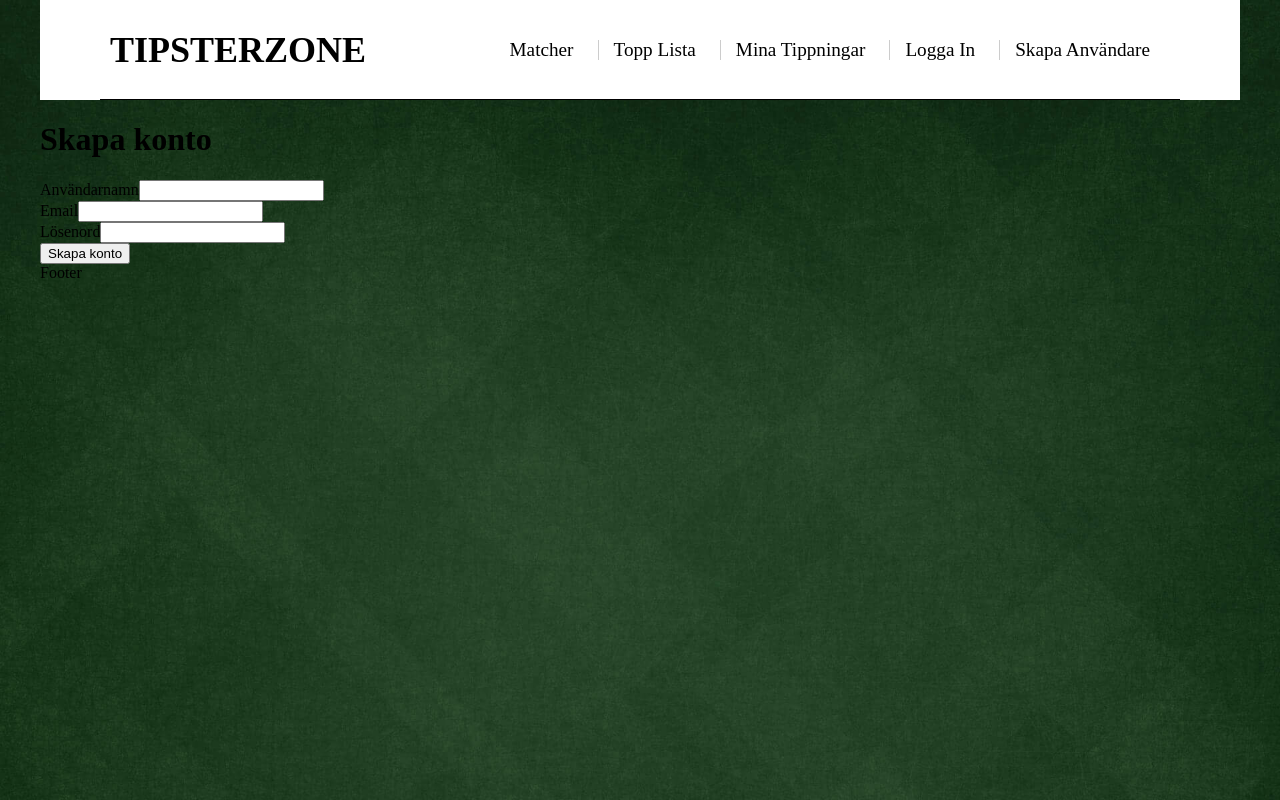
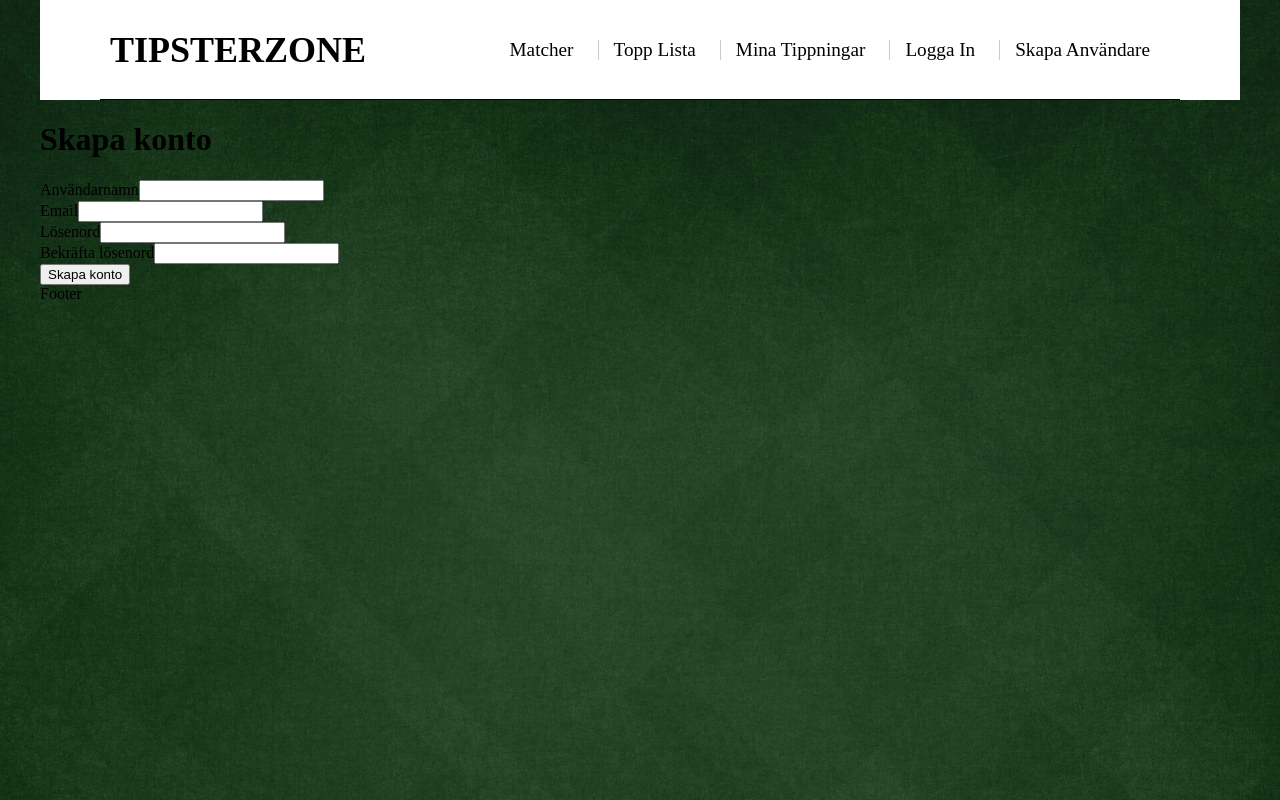
Before and after one commit to oscarkannerstedt/TipsterZone-Exjob, a React (Vite) app in the folder frontend/: page /signup in a window 1280 px wide. Built offline with nearby package versions, Linux system fonts and the light colour scheme.

Commit message:
Added - confirm password when create new user

```diff
--- a/frontend/src/pages/SignupUser.tsx
+++ b/frontend/src/pages/SignupUser.tsx
@@ -6,6 +6,7 @@ const SignupUser = () => {
   const [username, setUsername] = useState("");
   const [email, setEmail] = useState("");
   const [password, setPassword] = useState("");
+  const [confirmPassword, setConfirmPassword] = useState("");
   const [error, setError] = useState<string | null>(null);
   const [success, setSuccess] = useState<string | null>(null);
 
@@ -16,6 +17,11 @@ const SignupUser = () => {
 
     if (!username.trim() || !email.trim() || !password.trim()) {
       setError("Alla fält måste fyllas i.");
+      return;
+    }
+
+    if (password !== confirmPassword) {
+      setError("Lösenorden matchar inte.");
       return;
     }
 
@@ -66,6 +72,16 @@ const SignupUser = () => {
             required
           />
         </div>
+        <div>
+          <label htmlFor="confirmPassword">Bekräfta lösenord</label>
+          <input
+            id="confirmPassword"
+            type="password"
+            value={confirmPassword}
+            onChange={(e) => setConfirmPassword(e.target.value)}
+            required
+          />
+        </div>
         <button type="submit">Skapa konto</button>
       </form>
 
```
